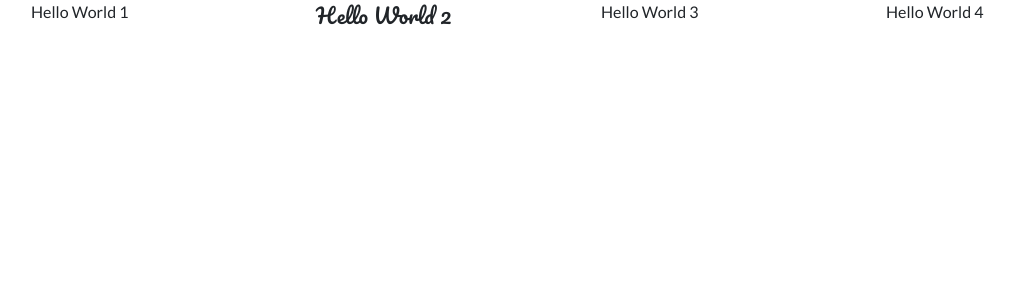
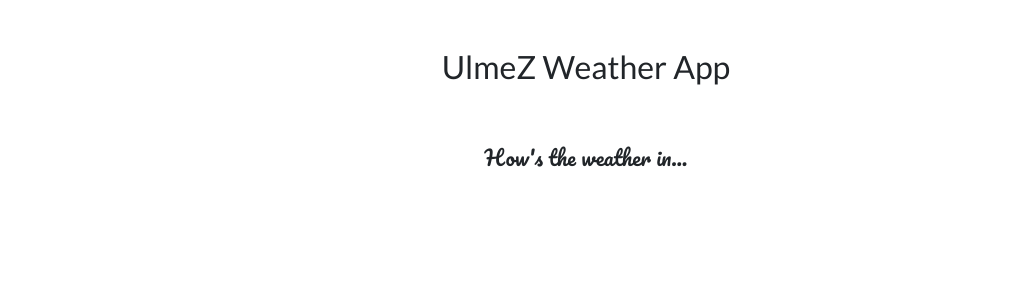
Before and after one commit to ulmez/ulmez-weather-app, a React (Create React App) app in the folder react-client/: page / in a window 1280 px wide. Shown: the top 300 px of the page, without its empty margins (54-1067 px from the left). Built offline with nearby package versions, Linux system fonts and the light colour scheme; no server answers.

Commit message:
Add route to pages in react

```diff
--- a/react-client/src/App.js
+++ b/react-client/src/components/App.js
@@ -1,7 +1,10 @@
 import React, { Component } from 'react';
-// import logo from './logo.svg';
+import { Route, Switch, withRouter } from 'react-router-dom';
+import axios from 'axios';
+
+import StartPage from './main/pages/startPage/StartPage';
+
 import './App.css';
-import axios from 'axios';
 
 class App extends Component {
   constructor(props) {
@@ -32,12 +35,7 @@ class App extends Component {
   render() {
     return (
       <div className="container">
-        <div className="row">
-          <div className="col">Hello World 1</div>
-          <div className="col cursive-text">Hello World 2</div>
-          <div className="col">Hello World 3</div>
-          <div className="col">Hello World 4</div>
-        </div>
+        <Route exact path="/" component={StartPage} />
       </div>
     );
   }
--- /dev/null
+++ b/react-client/src/components/main/pages/startPage/StartPage.js
@@ -0,0 +1,22 @@
+import React, { Component } from 'react';
+
+class StartPage extends Component {
+    render() {
+        return (
+            <div>
+                <div className="row">
+                    <div className="col text-center mt-5 mb-5">
+                        <h2>UlmeZ Weather App</h2>
+                    </div>
+                </div>
+                <div className="row">
+                    <div className="col text-center cursive-text">
+                        How's the weather in...
+                    </div>
+                </div>
+            </div>
+        );
+    }
+}
+
+export default StartPage;
--- a/react-client/src/index.js
+++ b/react-client/src/index.js
@@ -4,10 +4,15 @@ import 'bootstrap/dist/css/bootstrap.min.css';
 import 'bootstrap/dist/js/bootstrap.bundle.min';
 import React from 'react';
 import ReactDOM from 'react-dom';
+import { BrowserRouter } from 'react-router-dom';
 import './index.css';
-import App from './App';
+import App from './components/App';
 import * as serviceWorker from './serviceWorker';
 
-ReactDOM.render(<App />, document.getElementById('root'));
+ReactDOM.render((
+    <BrowserRouter>
+        <App />
+    </BrowserRouter>
+), document.getElementById('root'));
 
 serviceWorker.unregister();
```
Also changed, not shown: react-client/src/components/App.css (renamed from react-client/src/App.css), react-client/src/components/main/pages/startPage/StartPage.css (added), 1 other file (tests, documents, lock files or other folders).
